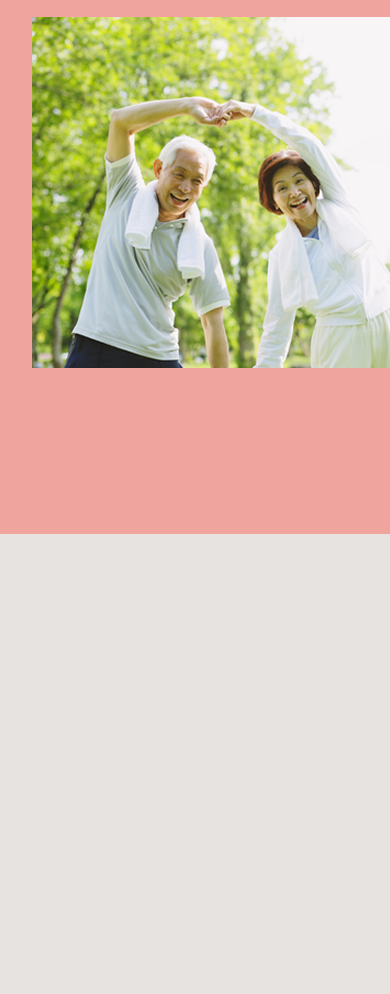
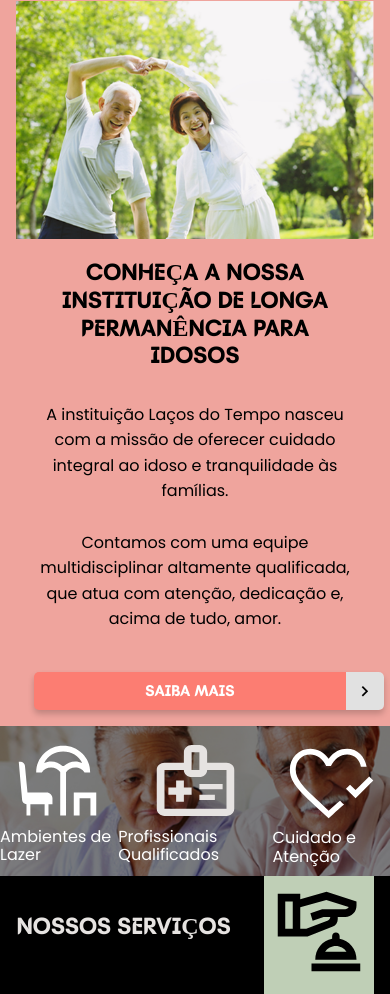
Before and after one commit to PedroBryk/La-os-do-Tempo, a plain HTML site: page Laços do Tempo/index.html in a window 390 px wide. Shown: the part 661-1655 px from the top of the page. Before the commit the page ends 1195 px from the top, so only its background shows below. Drawn offline with Linux system fonts and the light colour scheme.

Commit message:
alterações

```diff
--- /dev/null
+++ b/Laços do Tempo/Assets/CSS/diferenciais.css
@@ -0,0 +1,37 @@
+.diferenciais__container {
+    position: relative;
+    background-image: url(../img/diferenciais_background.jpg);
+    background-size: cover;
+    background-position: center;
+    background-repeat: no-repeat;
+
+    width: 100%;
+    height: 150px;
+    margin: 0;
+    display: flex;
+    align-items: center;
+    justify-content: space-around;
+    z-index: 0; /* Para garantir que a camada fique atrás do conteúdo */
+}
+
+.diferenciais__container::before {
+    content: "";
+    position: absolute;
+    top: 0;
+    left: 0;
+    width: 100%;
+    height: 100%;
+
+    background-color: rgba(0, 0, 0, 0.5); /* A opacidade define o "escurecimento" */
+    z-index: 1;
+}
+
+/* Garante que os elementos fiquem acima do ::before */
+.diferencial {
+    position: relative;
+    z-index: 2;
+    display: flex;
+    flex-direction: column;
+    align-items: center;
+    color: white; /* Se quiser o texto branco para contraste */
+}
--- a/Laços do Tempo/Assets/CSS/header.css
+++ b/Laços do Tempo/Assets/CSS/header.css
@@ -1,6 +1,6 @@
 .header__container{
     display: flex;
-    justify-content: space-between;
+    justify-content: space-around;
     align-items: center;
     background-color: #BFCFB6;
 }
--- /dev/null
+++ b/Laços do Tempo/Assets/CSS/servicos.css
@@ -0,0 +1,15 @@
+.nossos__servicos-titulo-container{
+    background-color: black;
+    display: flex;
+    justify-content: space-around;
+    align-items: center;
+}
+
+.nossos__servicos{
+    margin: 0;
+}
+
+.sobre__container-icone{
+    background-color: #BFCFB6;
+    padding: 10px;
+}
--- a/Laços do Tempo/Assets/CSS/sobre_home.css
+++ b/Laços do Tempo/Assets/CSS/sobre_home.css
@@ -1,13 +1,78 @@
-.sobre__container{
+/* Layout padrão (desktop) */
+.sobre__container {
     display: flex;
-    align-items: start;
+    align-items: flex-start;
+    justify-content: center;
     background-color: #efa49d;
     padding: 2rem;
-    gap: 1rem;
+    gap: 2rem;
 }
 
-.sobre__container-texto{
+.sobre__container-img img {
+    max-width: 100%;
+    height: auto;
+
+}
+
+.sobre__container-texto {
     display: flex;
     flex-direction: column;
+    max-width: 600px;
+}
 
+.sobre__container-texto-titulo h2 {
+    font-size: 1.8rem;
+    margin-bottom: 1rem;
 }
+
+.sobre__container-texto-texto p {
+    font-size: 1.1rem;
+    line-height: 1.6;
+}
+
+.sobre__container-texto-botao {
+    margin-top: 1.5rem;
+}
+
+/* Responsivo para tablets (largura < 1024px) */
+@media (max-width: 1024px) {
+    .sobre__container {
+        flex-direction: column;
+        align-items: center;
+        text-align: center;
+    }
+
+    .sobre__container-texto {
+        max-width: 90%;
+    }
+
+    .sobre__container-texto-titulo h2 {
+        font-size: 1.5rem;
+    }
+
+    .sobre__container-texto-texto p {
+        font-size: 1rem;
+    }
+}
+
+/* Responsivo para celulares (largura < 600px) */
+@media (max-width: 600px) {
+    .sobre__container {
+        padding: 1rem;
+        gap: 1rem;
+    }
+
+    .btn-saiba-mais {
+        width: 100%;
+        justify-content: center;
+    }
+
+    .btn-texto {
+        font-size: 1rem;
+    }
+
+    .btn-icone {
+        width: 18px;
+        height: 18px;
+    }
+}
--- a/Laços do Tempo/Assets/CSS/style.css
+++ b/Laços do Tempo/Assets/CSS/style.css
@@ -14,6 +14,11 @@ body{
     font-family: "Batangas";
     font-weight: 700;
     font-size: 32px;
+    margin: 0;
+}
+
+.white{
+  color: #E6E3E1;
 }
 
 .textos_pagina_principal{
--- a/Laços do Tempo/Assets/Js/nav.js
+++ b/Laços do Tempo/Assets/Js/nav.js
@@ -16,14 +16,9 @@ const navItems = document.querySelectorAll('nav ul li');
     });
   });
 
-const toggleBtn = document.querySelector('.menu-toggle');
-  const menu = document.querySelector('.menu-nav');
-  const closeBtn = document.querySelector('.menu-close');
+const toggle = document.getElementById('menu-toggle');
+    const menu = document.querySelector('nav ul');
 
-  toggleBtn.addEventListener('click', () => {
-    menu.classList.add('show');
-  });
-
-  closeBtn.addEventListener('click', () => {
-    menu.classList.remove('show');
-  });
+    toggle.addEventListener('click', () => {
+        menu.classList.toggle('active');
+    });
--- a/Laços do Tempo/index.html
+++ b/Laços do Tempo/index.html
@@ -11,6 +11,8 @@
     <link rel="stylesheet" href="./Assets/CSS/header.css">
     <link rel="stylesheet" href="./Assets/CSS/banner.css">
     <link rel="stylesheet" href="./Assets/CSS/sobre_home.css">
+    <link rel="stylesheet" href="./Assets/CSS/diferenciais.css">
+    <link rel="stylesheet" href="./Assets/CSS/servicos.css">
     <title>Laços do Tempo | Home</title>
     <link rel="shortcut icon" href="./Assets/img/logotipo_header.svg" type="image/x-icon">
 </head>
@@ -86,7 +88,37 @@
                 </div>
             </div>
         </section>
+        <section class="diferenciais__container">
+            <div class="diferencial">
+                <div class="diferencial__icone">
+                    <img src="./Assets/img/icones/cadeira_icone.svg" alt="Icone de cadeira">
+                </div>
+                <div class="diferencial__texto">Ambientes de Lazer</div>
+            </div>
+            <div class="diferencial">
+                <div class="diferencial__icone">
+                    <img src="./Assets/img/icones/profissional_icone.svg" alt="Icone de profissional">
+                </div>
+                <div class="diferencial__texto">Profissionais Qualificados</div>
+            </div>
+            <div class="diferencial">
+                <div class="diferencial__icone">
+                    <img src="./Assets/img/icones/coracao_icone.svg" alt="Icone de coração">
+                </div>
+                <div class="diferencial__texto">Cuidado e Atenção</div>
+            </div>
+        </section>
+        <section class="nossos__servicos">
+            <div class="nossos__servicos-titulo-container">
+                <div class="sobre__container-texto-titulo">
+                    <h2 class="titulos_pagina_principal white">NOSSOS SERVIÇOS</h2>
+                </div>
+                <div class="sobre__container-icone">
+                    <img src="./Assets/img/icones/servicos_icone.svg" alt="">
+                </div>
+            </div>
 
+        </section>
     </main>
     <script src="./Assets/Js/nav.js"></script>
 
```
Also changed, not shown: Laços do Tempo/Assets/img/icones/cadeira_icone.svg (added), Laços do Tempo/Assets/img/icones/coracao_icone.svg (added), Laços do Tempo/Assets/img/icones/profissional_icone.svg (added), Laços do Tempo/Assets/img/icones/servicos_icone.svg (added).
